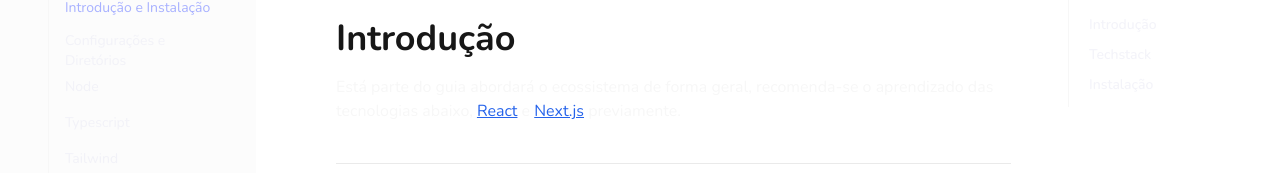
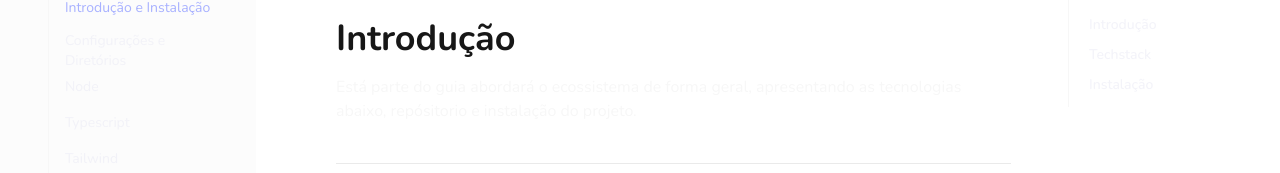
Before and after one commit to PepeuFBV/tech-guide, a Next.js app: page /introduction in a window 1280 px wide. Shown: the part 153-326 px from the top of the page. Built offline with nearby package versions, Linux system fonts and the light colour scheme.

Commit message:
fix(introduction): fixed typo in text

```diff
--- a/src/app/(subsection)/introduction/page.tsx
+++ b/src/app/(subsection)/introduction/page.tsx
@@ -80,7 +80,7 @@ npm install`
                 <div className='flex flex-col space-y-10'>
                     <div className='flex flex-col space-y-4'>
                         <h1 id='introduction' className='text-4xl font-bold'>Introdução</h1>
-                        <p className='text-secondary'>Está parte do guia abordará o ecossistema de forma geral, recomenda-se o aprendizado das tecnologias abaixo, <VisitLink href='/react'>React</VisitLink> e <VisitLink href='/next'>Next.js</VisitLink> previamente.</p>
+                        <p className='text-secondary'>Está parte do guia abordará o ecossistema de forma geral, apresentando as tecnologias abaixo, repósitorio e instalação do projeto.</p>
                     </div>
                     <Divider variant='horizontal' color='secondary' className='w-full' />
                     <div className='flex flex-col space-y-8'>
```
